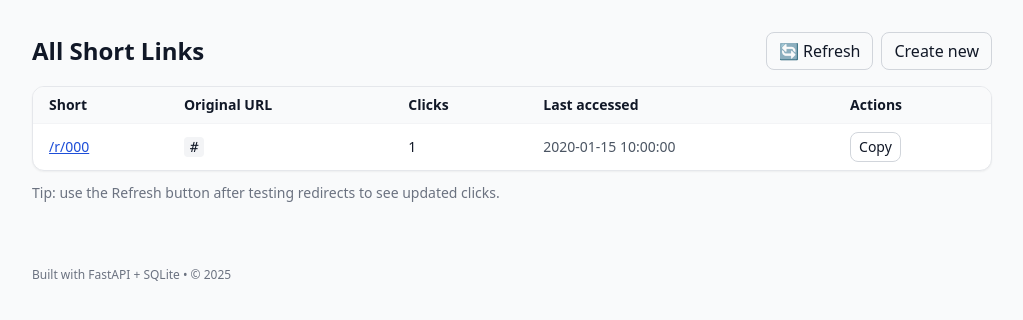
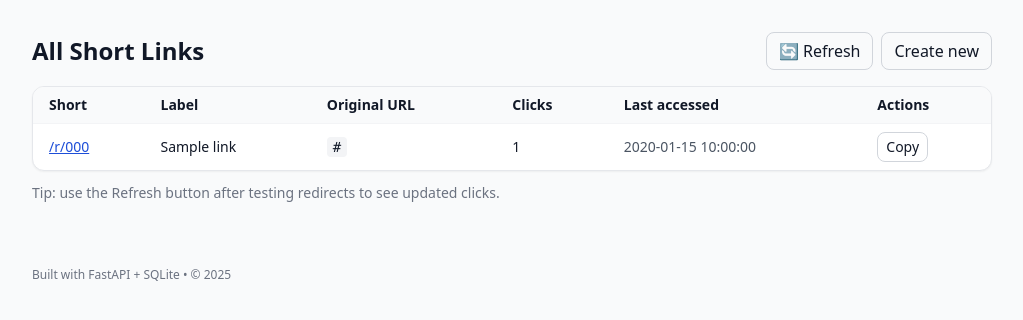
Before and after one commit to javronich1/minilink, a FastAPI app: page /links in a window 1280 px wide. Shown: the part 65-385 px from the top of the page, without its empty margins (128-1151 px from the left). Run offline with FastAPI, Linux system fonts and the light colour scheme; tables that the repository leaves empty hold one stand-in row (values such as "Sample post"); some libraries are stand-ins or nearby versions.

Commit message:
Add HTML UI with analytics table and labels

```diff
--- a/app/db.py
+++ b/app/db.py
@@ -4,7 +4,8 @@ DATABASE_URL = "sqlite:///./minilink.sqlite3"
 engine = create_engine(DATABASE_URL, connect_args={"check_same_thread": False})
 
 def init_db() -> None:
-    from app import models
+    # Ensure models are imported so tables are registered
+    from app import models  # noqa: F401
     SQLModel.metadata.create_all(engine)
 
 def get_session():
--- a/app/main.py
+++ b/app/main.py
@@ -1,38 +1,41 @@
+from datetime import datetime
+import os
+from typing import Optional
+
 from fastapi import FastAPI, Depends, HTTPException, status, Request, Form
+from fastapi.responses import HTMLResponse
+from fastapi.templating import Jinja2Templates
+from starlette.responses import RedirectResponse
+
+from sqlmodel import Session, select
+
 from app.db import init_db, get_session
-from sqlmodel import Session, select
 from app.models import Link
 from app.schemas import LinkCreate, LinkRead, LinkUpdate, StatsRead
 from app.services import choose_code, sanitize_scheme
-from datetime import datetime
-from starlette.responses import RedirectResponse
-from fastapi.responses import HTMLResponse
 
 app = FastAPI(title="minilink")
 
-import os
-from fastapi.templating import Jinja2Templates
-
-templates = Jinja2Templates(
-    directory=os.path.join(os.path.dirname(__file__), "templates")
-)
-
+# DB init (deprecated on_event is fine for this project; we can switch to lifespan later)
 @app.on_event("startup")
 def on_startup():
     init_db()
 
+# Templates
+templates = Jinja2Templates(directory=os.path.join(os.path.dirname(__file__), "templates"))
+
+# --- Health ---
 @app.get("/health")
 def health():
     return {"status": "ok"}
 
+# --- API: CREATE ---
 @app.post("/api/links", response_model=LinkRead, status_code=status.HTTP_201_CREATED)
 def create_link(payload: LinkCreate, session: Session = Depends(get_session)):
-    # basic scheme validation (avoid open redirects)
     if not sanitize_scheme(str(payload.original_url)):
         raise HTTPException(status_code=422, detail="Only http/https URLs are allowed")
 
     code = choose_code(payload.custom_code)
-
     exists = session.exec(select(Link).where(Link.short_code == code)).first()
     if exists:
         raise HTTPException(status_code=409, detail="Custom code already in use")
@@ -41,16 +44,19 @@ def create_link(payload: LinkCreate, session: Session = Depends(get_session)):
         short_code=code,
         original_url=str(payload.original_url),
         expires_at=payload.expires_at,
+        label=payload.label,
     )
     session.add(link)
     session.commit()
     session.refresh(link)
     return link
 
+# --- API: LIST ---
 @app.get("/api/links", response_model=list[LinkRead])
 def list_links(session: Session = Depends(get_session)):
     return session.exec(select(Link)).all()
 
+# --- API: READ ---
 @app.get("/api/links/{code}", response_model=LinkRead)
 def read_link(code: str, session: Session = Depends(get_session)):
     link = session.exec(select(Link).where(Link.short_code == code)).first()
@@ -58,23 +64,24 @@ def read_link(code: str, session: Session = Depends(get_session)):
         raise HTTPException(status_code=404, detail="Not found")
     return link
 
+# --- API: UPDATE ---
 @app.patch("/api/links/{code}", response_model=LinkRead)
 def update_link(code: str, payload: LinkUpdate, session: Session = Depends(get_session)):
     link = session.exec(select(Link).where(Link.short_code == code)).first()
     if not link:
         raise HTTPException(status_code=404, detail="Not found")
 
-    # update original_url
     if payload.original_url is not None:
         if not sanitize_scheme(str(payload.original_url)):
             raise HTTPException(status_code=422, detail="Only http/https URLs are allowed")
         link.original_url = str(payload.original_url)
 
-    # update expires_at
     if payload.expires_at is not None:
         link.expires_at = payload.expires_at
 
-    # change short code (custom alias)
+    if payload.label is not None:
+        link.label = payload.label
+
     if payload.custom_code and payload.custom_code != code:
         exists = session.exec(select(Link).where(Link.short_code == payload.custom_code)).first()
         if exists:
@@ -86,6 +93,7 @@ def update_link(code: str, payload: LinkUpdate, session: Session = Depends(get_s
     session.refresh(link)
     return link
 
+# --- API: DELETE ---
 @app.delete("/api/links/{code}", status_code=204)
 def delete_link(code: str, session: Session = Depends(get_session)):
     link = session.exec(select(Link).where(Link.short_code == code)).first()
@@ -93,27 +101,25 @@ def delete_link(code: str, session: Session = Depends(get_session)):
         raise HTTPException(status_code=404, detail="Not found")
     session.delete(link)
     session.commit()
-    # 204 No Content → return nothing
 
+# --- Redirect + analytics ---
 @app.get("/r/{code}")
 def redirect(code: str, session: Session = Depends(get_session)):
     link = session.exec(select(Link).where(Link.short_code == code)).first()
     if not link:
         raise HTTPException(status_code=404, detail="Not found")
 
-    # handle expiry if set
     if link.expires_at and link.expires_at <= datetime.utcnow():
         raise HTTPException(status_code=410, detail="Link expired")
 
-    # analytics
     link.click_count += 1
     link.last_accessed = datetime.utcnow()
     session.add(link)
     session.commit()
 
-    # 307 preserves method (POST/GET), good for redirects
     return RedirectResponse(url=link.original_url, status_code=307)
 
+# --- Stats ---
 @app.get("/api/links/{code}/stats", response_model=StatsRead)
 def link_stats(code: str, session: Session = Depends(get_session)):
     link = session.exec(select(Link).where(Link.short_code == code)).first()
@@ -121,6 +127,7 @@ def link_stats(code: str, session: Session = Depends(get_session)):
         raise HTTPException(status_code=404, detail="Not found")
     return {"click_count": link.click_count, "last_accessed": link.last_accessed}
 
+# --- UI: Home ---
 @app.get("/", response_class=HTMLResponse)
 def index(request: Request):
     return templates.TemplateResponse("index.html", {"request": request})
@@ -129,22 +136,20 @@ def index(request: Request):
 def create_form(
     request: Request,
     original_url: str = Form(...),
+    label: Optional[str] = Form(None),   # Python 3.9 compatible
     session: Session = Depends(get_session),
 ):
-    # Reuse the same validation logic
     if not sanitize_scheme(original_url):
         return templates.TemplateResponse(
             "index.html",
             {"request": request, "error": "Only http/https URLs are allowed"},
             status_code=422,
         )
-    # Choose a random code (no custom alias in the form to keep it simple)
     code = choose_code(None)
-    # Ensure unique; regenerate if collision (rare, but safe)
     while session.exec(select(Link).where(Link.short_code == code)).first():
         code = choose_code(None)
 
-    link = Link(short_code=code, original_url=original_url)
+    link = Link(short_code=code, original_url=original_url, label=label)
     session.add(link)
     session.commit()
     session.refresh(link)
@@ -155,6 +160,7 @@ def create_form(
         status_code=201,
     )
 
+# --- UI: Analytics page (server-rendered first, sorted by clicks then last_accessed) ---
 @app.get("/links", response_class=HTMLResponse)
 def list_links_ui(request: Request, session: Session = Depends(get_session)):
     links = session.exec(
--- a/app/models.py
+++ b/app/models.py
@@ -6,6 +6,7 @@ class Link(SQLModel, table=True):
     id: Optional[int] = Field(default=None, primary_key=True)
     short_code: str = Field(index=True, unique=True)
     original_url: str
+    label: Optional[str] = None  # optional name/label
     created_at: datetime = Field(default_factory=datetime.utcnow)
     expires_at: Optional[datetime] = None
     click_count: int = Field(default=0)
--- a/app/schemas.py
+++ b/app/schemas.py
@@ -6,10 +6,12 @@ class LinkCreate(BaseModel):
     original_url: AnyUrl
     custom_code: Optional[str] = None
     expires_at: Optional[datetime] = None
+    label: Optional[str] = None
 
 class LinkRead(BaseModel):
     short_code: str
     original_url: str
+    label: Optional[str] = None
     created_at: datetime
     expires_at: Optional[datetime] = None
     click_count: int
@@ -19,6 +21,7 @@ class LinkUpdate(BaseModel):
     original_url: Optional[AnyUrl] = None
     custom_code: Optional[str] = None
     expires_at: Optional[datetime] = None
+    label: Optional[str] = None
 
 class StatsRead(BaseModel):
     click_count: int
--- a/app/templates/base.html
+++ b/app/templates/base.html
@@ -4,11 +4,10 @@
     <meta charset="utf-8" />
     <title>minilink — {% block title %}{% endblock %}</title>
     <meta name="viewport" content="width=device-width, initial-scale=1" />
-    <!-- Tailwind via CDN (good enough for this project) -->
+    <!-- Tailwind via CDN -->
     <script src="https://cdn.tailwindcss.com"></script>
   </head>
   <body class="min-h-screen bg-gray-50 text-gray-900">
-    <!-- Navbar -->
     <nav class="bg-white border-b border-gray-200">
       <div class="max-w-5xl mx-auto px-4 sm:px-6 lg:px-8">
         <div class="h-16 flex items-center justify-between">
@@ -22,13 +21,12 @@
       </div>
     </nav>
 
-    <!-- Page container -->
     <main class="max-w-5xl mx-auto px-4 sm:px-6 lg:px-8 py-8">
       {% block content %}{% endblock %}
     </main>
 
     <footer class="max-w-5xl mx-auto px-4 sm:px-6 lg:px-8 py-8 text-xs text-gray-500">
-      <p>Built with FastAPI + SQLite • © {{ 2025 }}</p>
+      <p>Built with FastAPI + SQLite • © 2025</p>
     </footer>
   </body>
 </html>
--- a/app/templates/list.html
+++ b/app/templates/list.html
@@ -18,6 +18,7 @@
       <thead class="bg-gray-50 text-left">
         <tr>
           <th class="px-4 py-2">Short</th>
+          <th class="px-4 py-2">Label</th>
           <th class="px-4 py-2">Original URL</th>
           <th class="px-4 py-2">Clicks</th>
           <th class="px-4 py-2">Last accessed</th>
@@ -30,6 +31,7 @@
           <td class="px-4 py-2">
             <a class="text-blue-700 underline" href="/r/{{ link.short_code }}">/r/{{ link.short_code }}</a>
           </td>
+          <td class="px-4 py-2">{{ link.label or "—" }}</td>
           <td class="px-4 py-2"><code class="bg-gray-100 px-1.5 py-0.5 rounded">{{ link.original_url }}</code></td>
           <td class="px-4 py-2 font-medium">{{ link.click_count }}</td>
           <td class="px-4 py-2 text-gray-600">{{ link.last_accessed or "Never" }}</td>
@@ -56,12 +58,7 @@
 
     function fmtDate(iso) {
       if (!iso) return "Never";
-      try {
-        const d = new Date(iso);
-        return d.toLocaleString();
-      } catch {
-        return iso;
-      }
+      try { return new Date(iso).toLocaleString(); } catch { return iso; }
     }
 
     function rowHtml(link) {
@@ -72,6 +69,7 @@
           <td class="px-4 py-2">
             <a class="text-blue-700 underline" href="/r/${link.short_code}">/r/${link.short_code}</a>
           </td>
+          <td class="px-4 py-2">${link.label ?? "—"}</td>
           <td class="px-4 py-2"><code class="bg-gray-100 px-1.5 py-0.5 rounded">${link.original_url}</code></td>
           <td class="px-4 py-2 font-medium">${link.click_count ?? 0}</td>
           <td class="px-4 py-2 text-gray-600">${fmtDate(link.last_accessed)}</td>
@@ -100,7 +98,6 @@
       }
     }
 
-    // Delegate clicks for copy buttons (works after refresh repaint)
     document.addEventListener('click', (e) => {
       const btn = e.target.closest('.copy-btn');
       if (!btn) return;
@@ -115,7 +112,7 @@
         if (!res.ok) throw new Error('Failed to fetch links');
         const data = await res.json();
 
-        // Sort client-side: clicks desc, then last_accessed desc
+        // Sort: clicks desc, then last_accessed desc
         data.sort((a, b) => {
           if ((b.click_count || 0) !== (a.click_count || 0)) {
             return (b.click_count || 0) - (a.click_count || 0);
```
Also changed, not shown: app/templates/index.html (+6 -6 lines).
